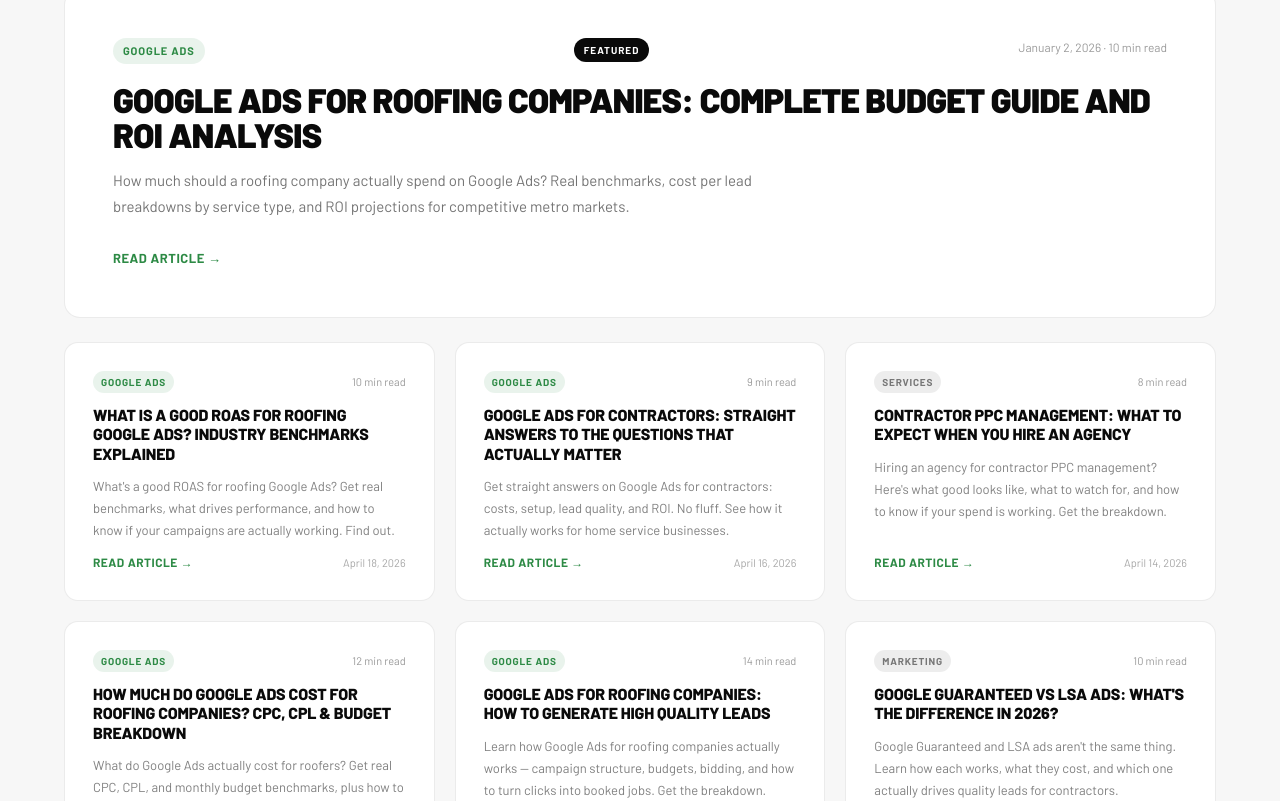
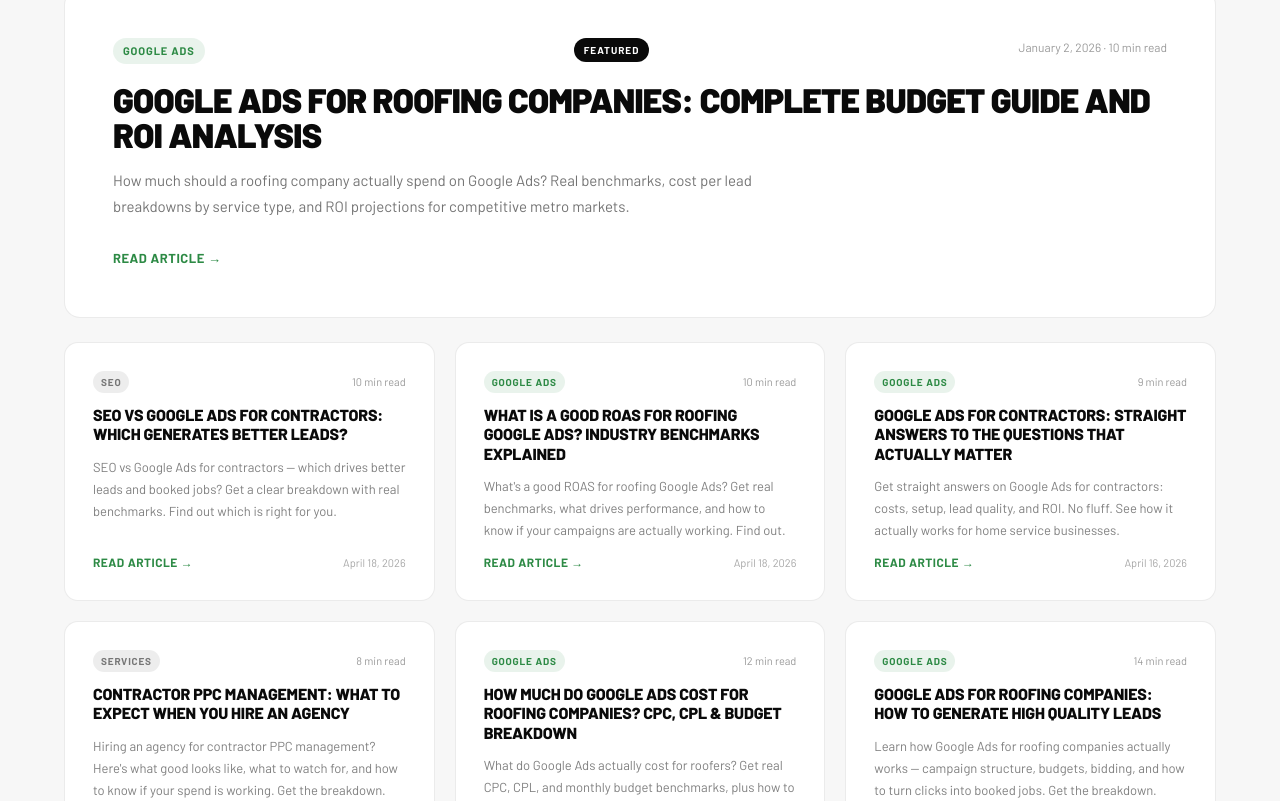
Before and after one commit to webberossi89/thomas-town-digital, a Next.js app: page /blog in a window 1280 px wide. Shown: the part 517-1318 px from the top of the page. Built offline with nearby package versions, Linux system fonts and the light colour scheme.

Commit message:
SEO: add seo-vs-google-ads-contractors to blog listing

```diff
--- a/app/blog/page.tsx
+++ b/app/blog/page.tsx
@@ -17,6 +17,15 @@ const posts = [
       readTime: "10 min read",
       slug: "google-ads-roofing-budget-guide",
     },
+  {
+    category: "SEO",
+    title: "SEO vs Google Ads for Contractors: Which Generates Better Leads?",
+    summary: "SEO vs Google Ads for contractors — which drives better leads and booked jobs? Get a clear breakdown with real benchmarks. Find out which is right for you.",
+    date: "April 18, 2026",
+    dateISO: "2026-04-19",
+    readTime: "10 min read",
+    slug: "seo-vs-google-ads-contractors",
+  },
   {
       category: "Google Ads",
       title: "What Is a Good ROAS for Roofing Google Ads? Industry Benchmarks Explained",
```
